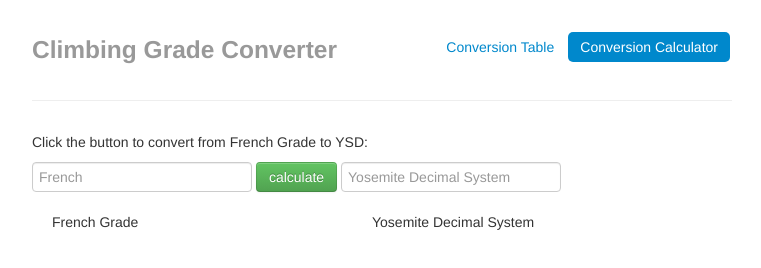
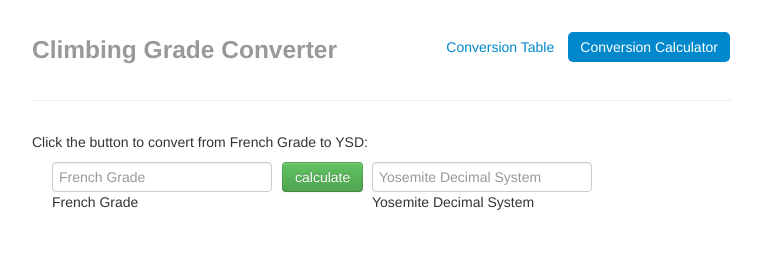
Before and after one commit to wsputnam/Climbing-Conversion, a plain HTML site: page ClimbingCalculator.html in a window 1280 px wide. Shown: the whole page, without its empty margins (258-1019 px from the left). Drawn offline with nearby package versions, Linux system fonts and the light colour scheme.

Commit message:
fixed margins and spacing for calculate button

```diff
--- a/ClimbingCalculator.html
+++ b/ClimbingCalculator.html
@@ -20,15 +20,21 @@
 
         <p>Click the button to convert from French Grade to YSD:</p>
 		<form class="form-inline">
-		<input id="FrenchGrade" type="text" name="name"placeholder="French"/>
+    <div class="bs-docs-grid">
+		  <div class="span3"><input id="FrenchGrade" type="text" name="name"placeholder="French Grade"/></div>
 
-		<button class="btn btn-success" onclick="calculate()">calculate</button>
+		  <div id="calc-div" class="span1"><button class="btn btn-success" onclick="calculate()">calculate</button></div>
 
-		<input id="YSD" type="text" name="Yosemite"placeholder="Yosemite Decimal System"/></form>
+      <div class="span3"><input id="YSD" type="text" name="Yosemite"placeholder="Yosemite Decimal System"/></div>
+    </div>
+    </form>
 
 	<div class="bs-docs-grid">
       <div class="span3">French Grade</div>
       <div class="span3 offset1">Yosemite Decimal System</div>
+    </div>
+
+    <div id="answer">
     </div>
 
         <script src="http://code.jquery.com/jquery.js"></script>
--- a/climbing-style-sheet.css
+++ b/climbing-style-sheet.css
@@ -2,6 +2,11 @@
 body {
     padding-top: 20px;
     padding-bottom: 40px;
+  }
+
+  #calc-div {
+    margin-left: 10px;
+    margin-right: 10px;
   }
 
   /* Custom container */
```
